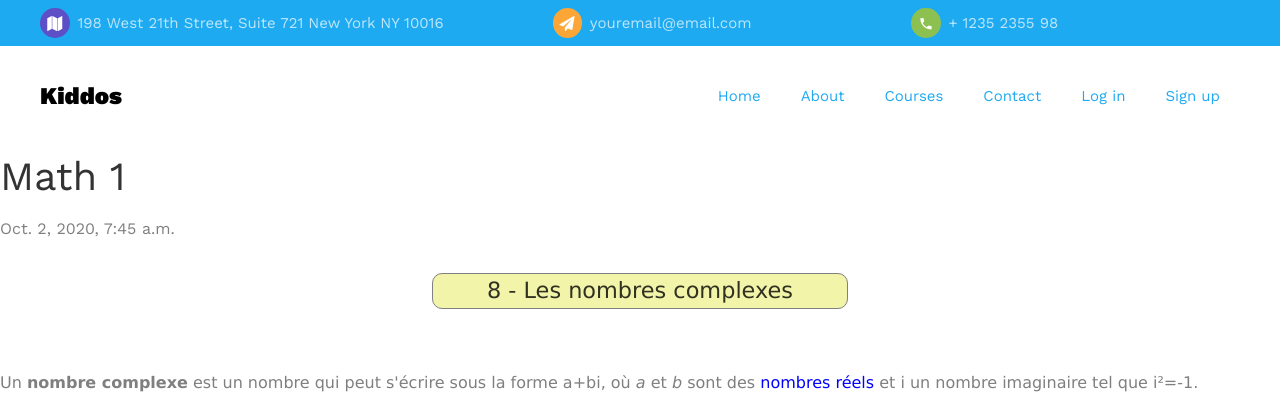
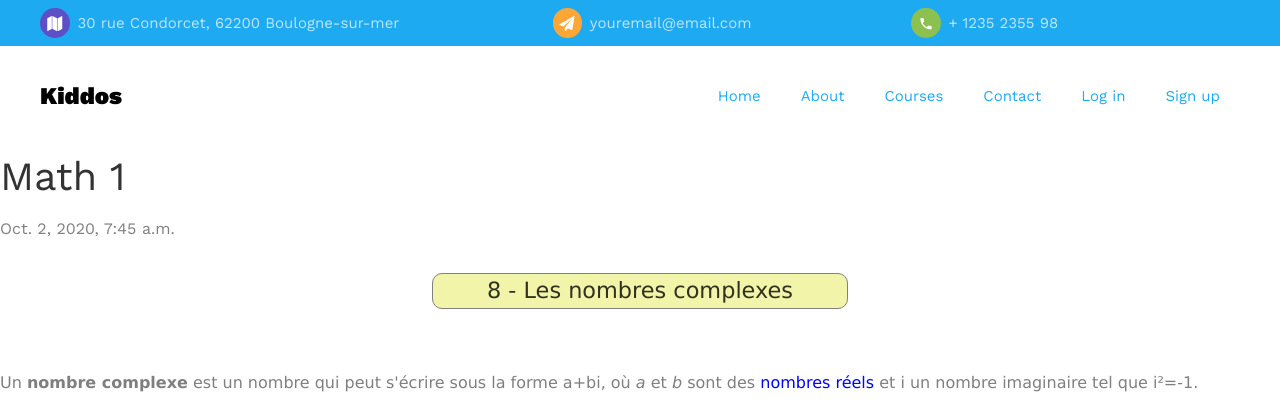
Before and after one commit to nabi-elhraichi/elearning, a Django app: page /courses/1/ in a window 1280 px wide. Shown: the top 420 px of the page. Run offline with Django 3.2, Linux system fonts and the light colour scheme; data comes from the database, SQL or seed files in the repository; some libraries are stand-ins or nearby versions; some web fonts are replaced.

Commit message:
modif de la template

```diff
--- a/templates/nav.html
+++ b/templates/nav.html
@@ -6,7 +6,7 @@
                 <div class="row d-flex">
                     <div class="col-md-5 pr-4 d-flex topper align-items-center">
                         <div class="icon bg-fifth mr-2 d-flex justify-content-center align-items-center"><span class="icon-map"></span></div>
-                        <span class="text">198 West 21th Street, Suite 721 New York NY 10016</span>
+                        <span class="text">30 rue Condorcet, 62200 Boulogne-sur-mer</span>
                     </div>
                     <div class="col-md pr-4 d-flex topper align-items-center">
                         <div class="icon bg-secondary mr-2 d-flex justify-content-center align-items-center"><span class="icon-paper-plane"></span></div>
```
Also changed, not shown: static_in_project/images/user.png (deleted).
